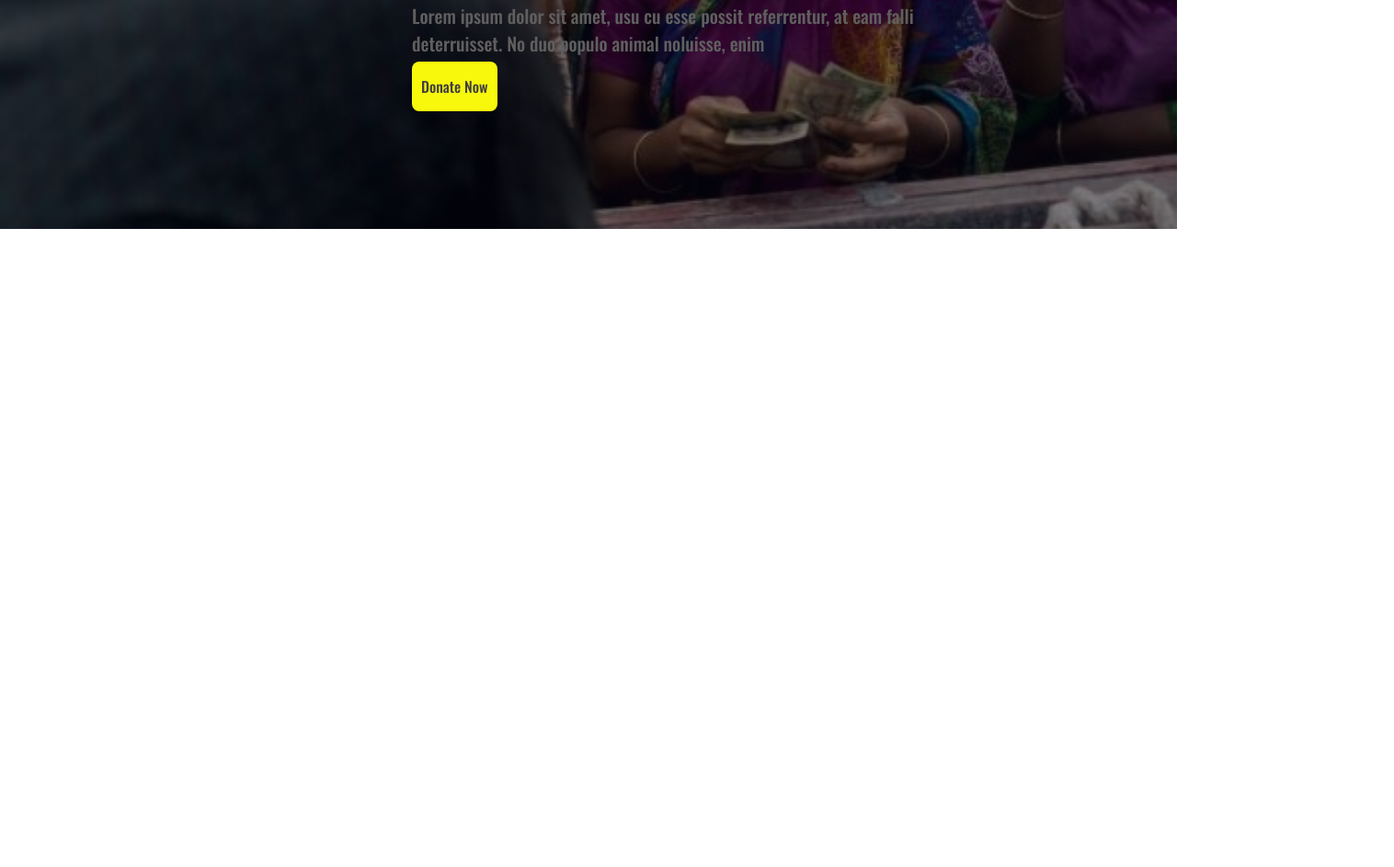
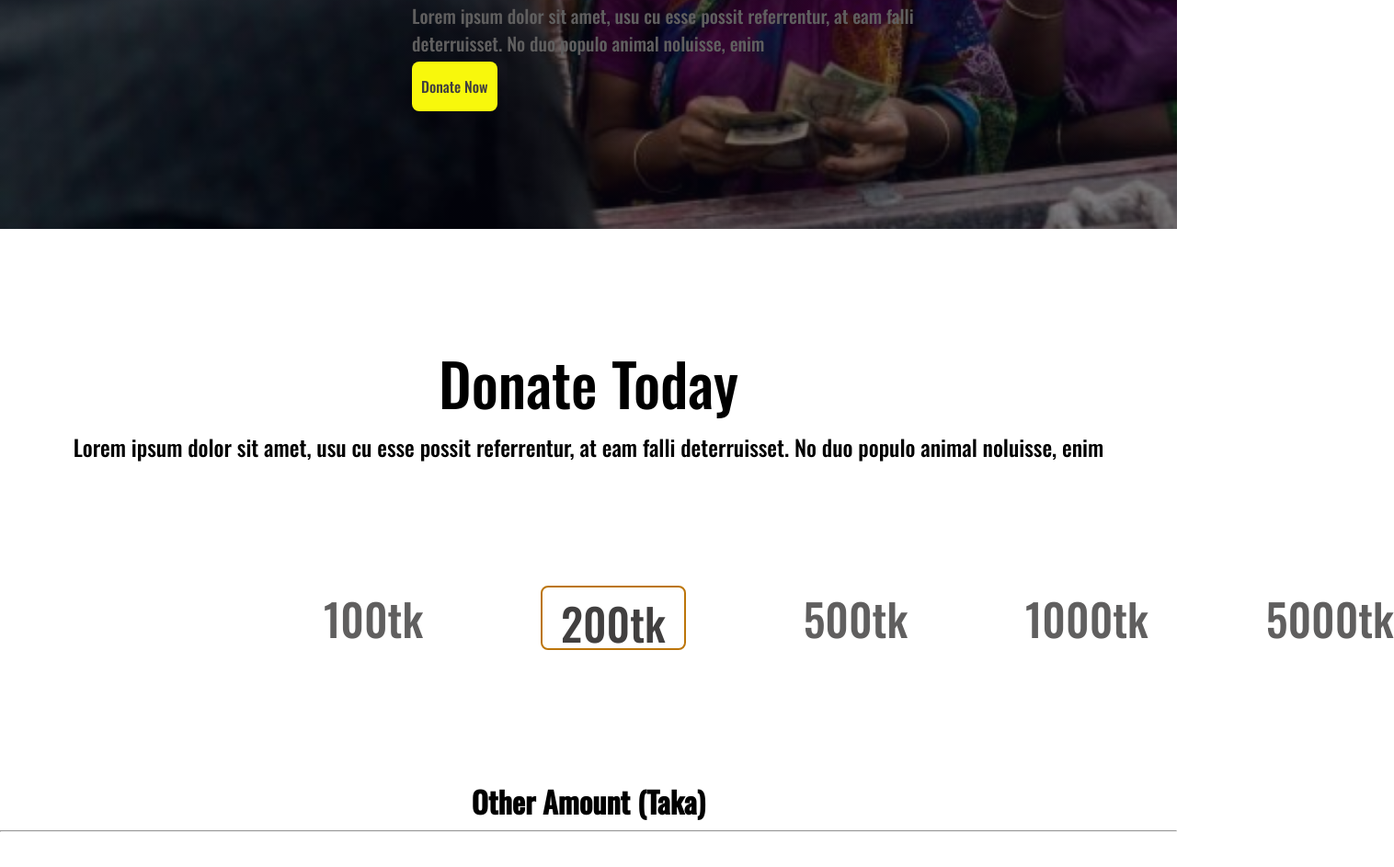
Before and after one commit to akilmolla/fokiramarka-web, a plain HTML site: page index.html in a window 1280 px wide. Shown: the part 551-1494 px from the top of the page at 92% size, 1516 px wide, since content can reach past the window. Before the commit the page ends 800 px from the top, so only its background shows below. Drawn offline with nearby package versions, Linux system fonts and the light colour scheme.

Commit message:
chole ja

```diff
--- a/forki ra amma/khaic -tor.css
+++ b/forki ra amma/khaic -tor.css
@@ -25,7 +25,8 @@
     /* text-align: center; */
 
 }
-.btn-pramary{
+
+.btn-pramary {
     background-color: rgb(248, 248, 12);
     height: 15px;
     padding: 15px 10px;
@@ -34,16 +35,66 @@
     margin-top: 5px;
     border: 0;
     border-radius: 8px;
-    color:rgb(65, 63, 63);
+    color: rgb(65, 63, 63);
 }
-h1{
+
+h1 {
     font-weight: 600;
     font-size: 50px;
     padding: ;
 }
-p{
+
+p {
     color: rgb(96, 95, 95);
     margin-top: 5px;
     margin-bottom: 20px;
     font-size: 20px;
 }
+
+/* main-area  */
+section {
+    margin-top: 120px;
+    text-align: center;
+    width: 0 200px;
+}
+
+.donate-boss {
+    font-size: 4rem;
+    font-weight: 400;
+}
+
+.donate-sub {
+    color: black;
+    font-size: 1.5rem;
+    font-weight: 200;
+}
+.section-title{
+    margin-left: 22rem;
+    margin-top: 8rem;
+}
+.borde-aro{
+    font-weight: 300;
+    font-size: 3rem;
+}
+
+.counting-1{
+    display: flex;
+    gap: 8rem;
+}
+.area{
+    height: 60px;
+    padding: 3px 20px;
+    text-decoration: none;
+    font-weight: 500;
+    margin-top: 5px;
+    border: 2px solid rgb(188, 117, 10);
+    border-radius: 8px;
+    color: rgb(65, 63, 63);
+}
+
+.downe{
+    margin-top: 120px;
+    font-weight: 300px;
+    font-size: 2rem;
+    margin-bottom: 8px;
+}
--- a/index.html
+++ b/index.html
@@ -22,12 +22,42 @@
                     More In Need <span></span></h1>
                 <p>Lorem ipsum dolor sit amet, usu cu esse possit referrentur, at eam falli
                     deterruisset. No duo populo animal noluisse, enim</p>
-                  <a href="" class="btn-pramary">Donate Now</a>
+                <a href="" class="btn-pramary">Donate Now</a>
             </div>
 
         </div>
     </header>
-    <main></main>
+    <main>
+        <section>
+            <div class="section-bg">
+                <h2 class="donate-boss">Donate Today
+                </h2>
+                <p class="donate-sub">Lorem ipsum dolor sit amet, usu cu esse possit referrentur, at eam falli
+                    deterruisset. No duo populo animal noluisse, enim</p>
+
+                <div class="section-title">
+                    <div class="counting-1">
+                        <p class="borde-aro">100tk</p>
+                        <p class="borde-aro area">200tk</p>
+                        <p class="borde-aro">500tk</p>
+                        <p class="borde-aro">1000tk</p>
+                        <p class="borde-aro">5000tk</p>
+                    </div>
+
+
+                </div>
+                <h4 class="downe">Other Amount (Taka)</h4>
+                    <hr>
+
+
+            </div>
+
+
+        </section>
+        <section>
+
+        </section>
+    </main>
     <footer></footer>
 </body>
 
```
